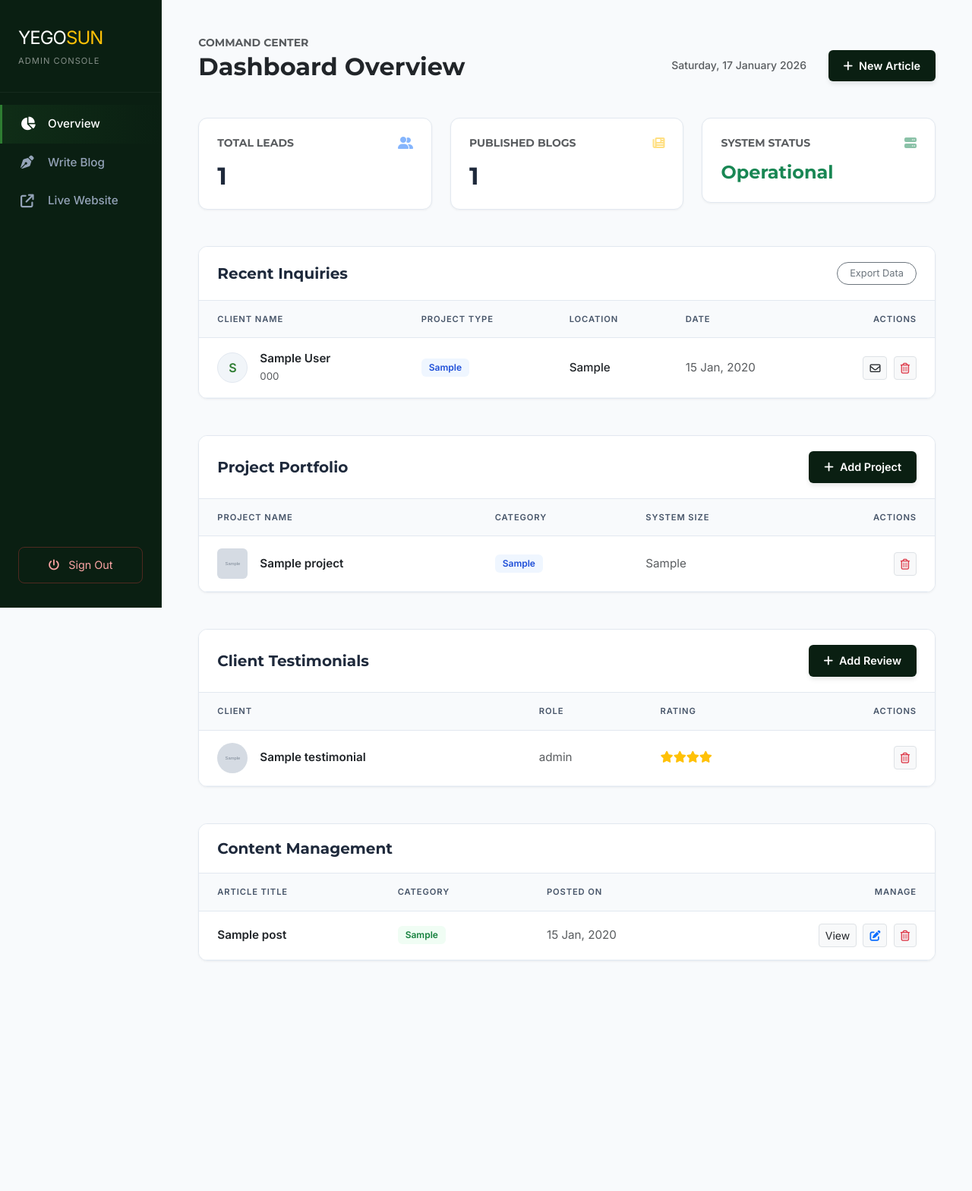
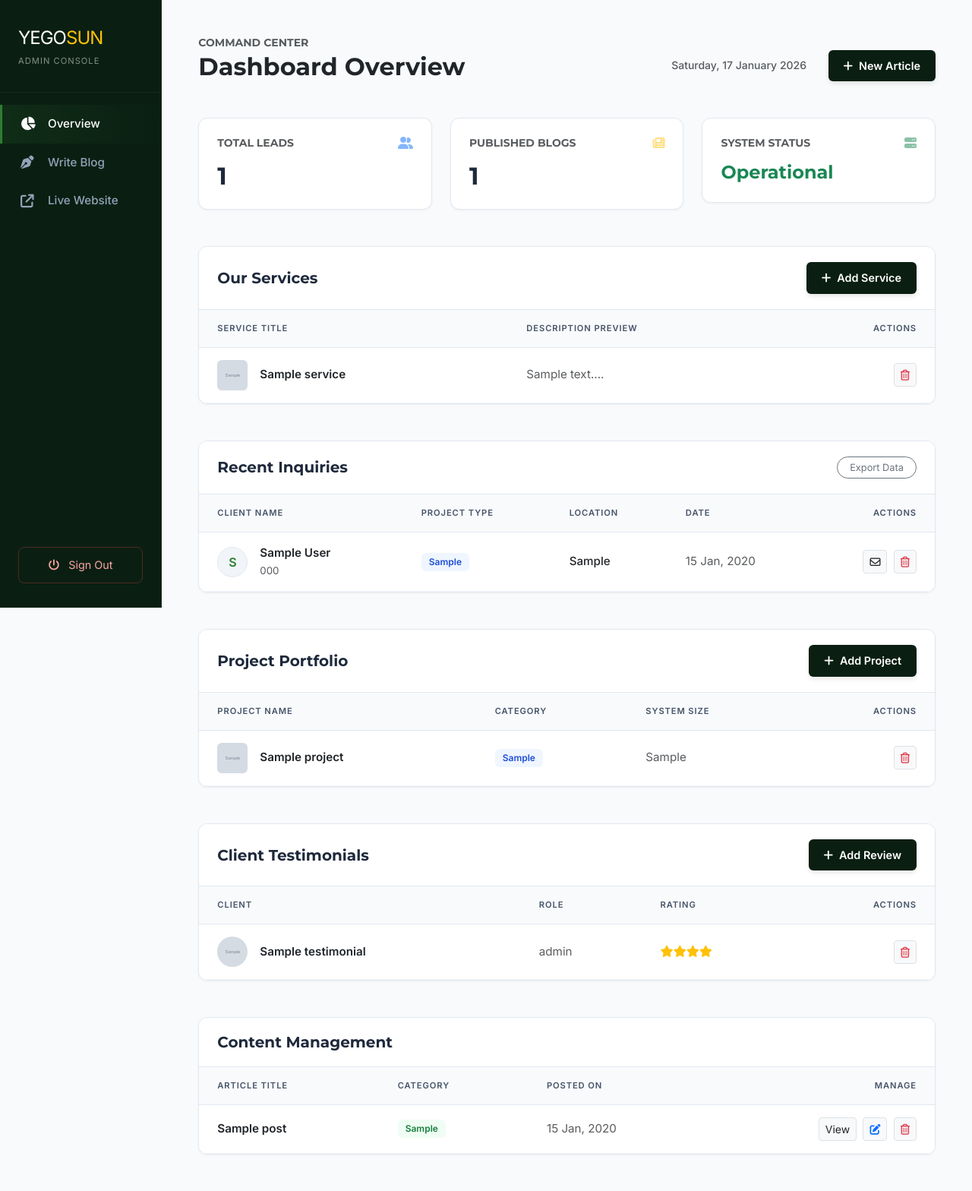
Before and after one commit to kelvin-keter/yegosun-website, a Flask app: page /dashboard in a window 1280 px wide. Shown: the whole page at 76% size. Before the commit the page ends 1265 px from the top, so only its background shows below. Run offline with Flask 3, Linux system fonts and the light colour scheme; a user stored in the database is signed in; tables that the repository leaves empty hold one stand-in row (values such as "Sample post"); grey boxes marked "Sample" are stand-in pictures.

Commit message:
UI: Add Services management table to Dashboard

```diff
--- a/templates/dashboard.html
+++ b/templates/dashboard.html
@@ -235,6 +235,48 @@
 
             <div class="table-card mb-5">
                 <div class="card-header-clean d-flex justify-content-between align-items-center">
+                    <h5 class="fw-bold mb-0">Our Services</h5>
+                    <a href="{{ url_for('new_service') }}" class="btn btn-sm btn-create"><i class="fa-solid fa-plus me-2"></i>Add Service</a>
+                </div>
+                <div class="table-responsive">
+                    <table class="table table-custom mb-0">
+                        <thead>
+                            <tr>
+                                <th>Service Title</th>
+                                <th>Description Preview</th>
+                                <th class="text-end">Actions</th>
+                            </tr>
+                        </thead>
+                        <tbody>
+                            {% if services %}
+                                {% for service in services %}
+                                <tr>
+                                    <td>
+                                        <div class="d-flex align-items-center">
+                                            {% if service.image_url %}
+                                            <img src="{{ service.image_url }}" class="rounded me-3" style="width: 40px; height: 40px; object-fit: cover;">
+                                            {% else %}
+                                            <div class="avatar-circle me-3"><i class="fas fa-tools"></i></div>
+                                            {% endif %}
+                                            <div class="fw-bold text-dark">{{ service.title }}</div>
+                                        </div>
+                                    </td>
+                                    <td class="text-muted">{{ service.description[:80] }}...</td>
+                                    <td class="text-end">
+                                        <a href="{{ url_for('delete_service', id=service.id) }}" class="btn btn-sm btn-light text-danger border" onclick="return confirm('Delete this service? This cannot be undone.')"><i class="fa-regular fa-trash-can"></i></a>
+                                    </td>
+                                </tr>
+                                {% endfor %}
+                            {% else %}
+                                <tr><td colspan="3" class="text-center py-4 text-muted">No services added yet. Click "Add Service" to start.</td></tr>
+                            {% endif %}
+                        </tbody>
+                    </table>
+                </div>
+            </div>
+
+            <div class="table-card mb-5">
+                <div class="card-header-clean d-flex justify-content-between align-items-center">
                     <h5 class="fw-bold mb-0">Recent Inquiries</h5>
                     <button class="btn btn-sm btn-outline-secondary rounded-pill px-3" style="font-size: 0.8rem;">Export Data</button>
                 </div>
```
